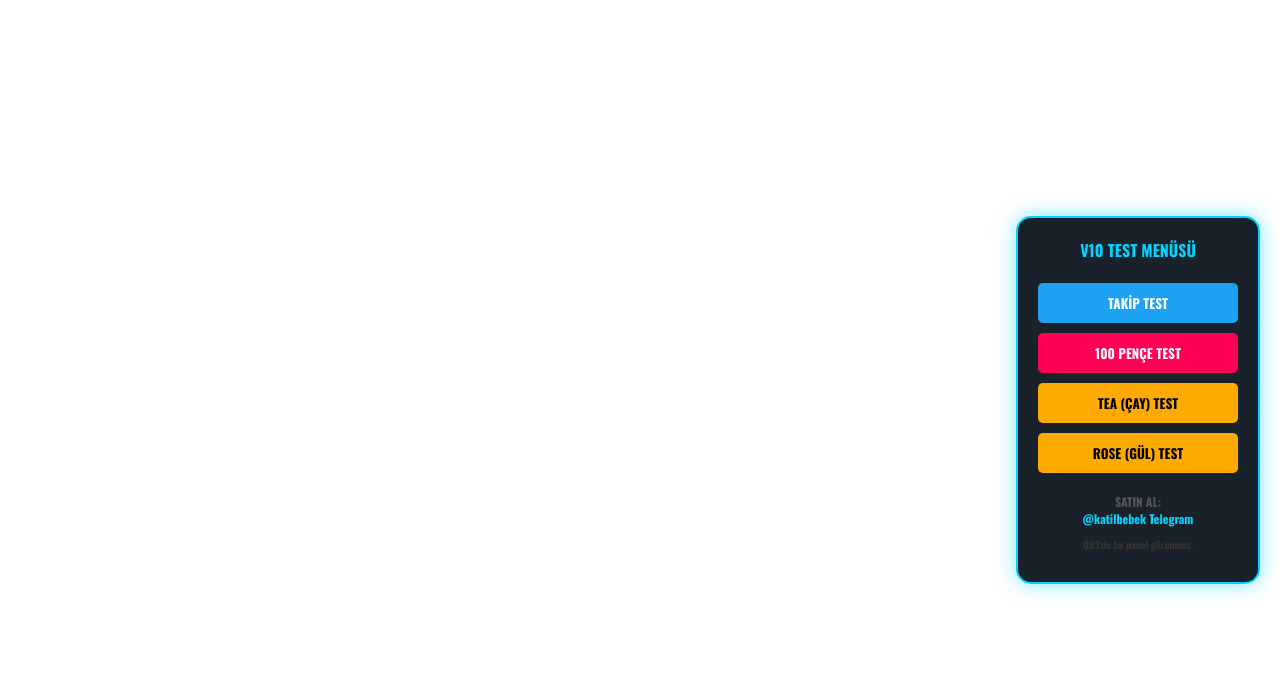
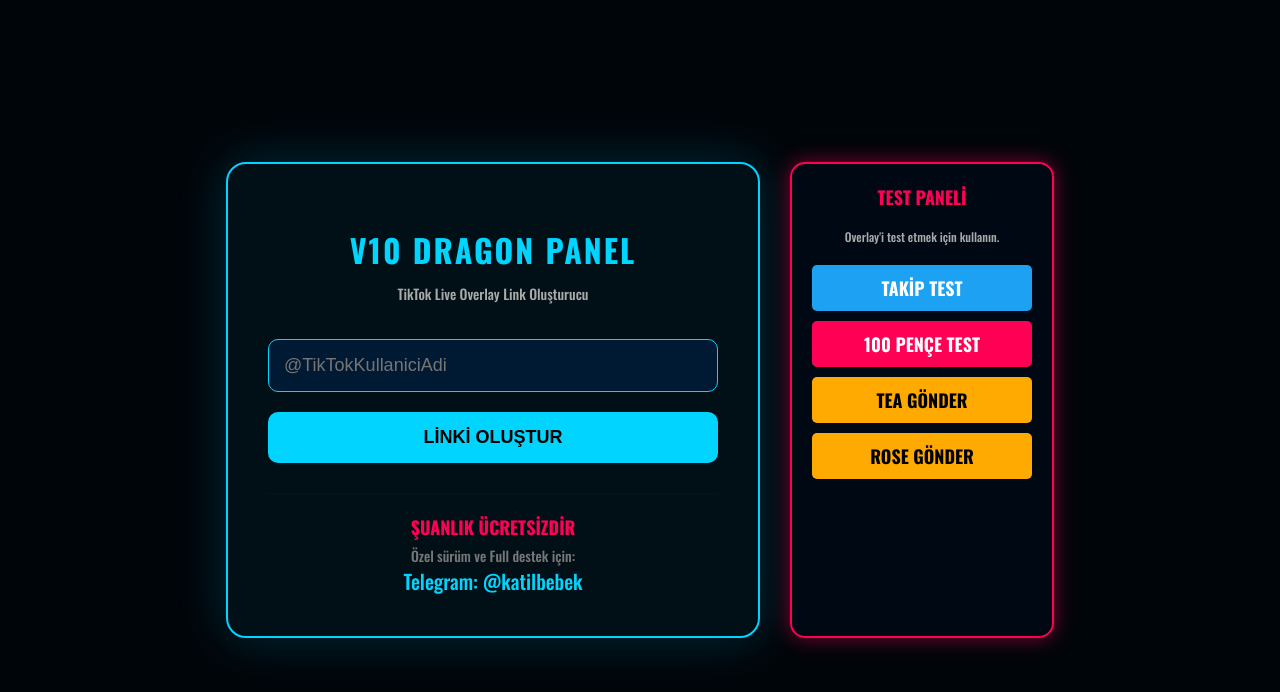
Before and after one commit to shivasxd4/manmanman, a website: page app.html in a window 1280 px wide. Drawn offline with nearby package versions, Linux system fonts and the light colour scheme; no server answers.

Commit message:
Update app.html

```diff
--- a/app.html
+++ b/app.html
@@ -2,119 +2,125 @@
 <html lang="tr">
 <head>
     <meta charset="UTF-8">
-    <title>V10 Blue Dragon Overlay - @katilbebek</title>
-    <script src="/socket.io/socket.io.js"></script>
-    <link href="https://fonts.googleapis.com/css2?family=Oswald:wght@700&display=swap" rel="stylesheet">
+    <title>V10 Blue Dragon Panel - @katilbebek</title>
+    <link href="https://fonts.googleapis.com/css2?family=Oswald:wght@500;700&display=swap" rel="stylesheet">
     <style>
-        /* EKRAN AYARLARI */
-        body { margin: 0; overflow: hidden; background: transparent; font-family: 'Oswald', sans-serif; }
-        #overlay-container { position: relative; width: 100vw; height: 100vh; pointer-events: none; }
+        body { background: #00050a; color: white; font-family: 'Oswald', sans-serif; display: flex; justify-content: center; align-items: center; height: 100vh; margin: 0; }
+        .container { display: flex; gap: 30px; }
 
-        /* TEST PANELİ (SAĞ TARAF) */
-        #test-panel {
-            position: fixed; right: 20px; top: 50%; transform: translateY(-50%);
-            background: rgba(0, 10, 20, 0.9); border: 2px solid #00d4ff;
-            padding: 20px; border-radius: 15px; pointer-events: auto; z-index: 9999;
-            width: 200px; text-align: center; box-shadow: 0 0 20px rgba(0, 212, 255, 0.5);
-        }
-        #test-panel h3 { color: #00d4ff; margin-top: 0; font-size: 16px; text-transform: uppercase; }
-        .test-btn {
-            width: 100%; padding: 10px; margin: 5px 0; border: none; border-radius: 5px;
-            cursor: pointer; font-weight: bold; font-family: 'Oswald'; transition: 0.3s;
-        }
+        /* SOL PANEL: LİNK OLUŞTURMA */
+        .left-panel { background: rgba(0, 212, 255, 0.05); border: 2px solid #00d4ff; padding: 40px; border-radius: 20px; text-align: center; box-shadow: 0 0 50px rgba(0, 212, 255, 0.2); width: 450px; }
+        h1 { color: #00d4ff; text-transform: uppercase; letter-spacing: 2px; margin-bottom: 10px; }
+        .sub-text { color: #aaa; margin-bottom: 25px; font-size: 14px; }
+        input { width: 100%; padding: 15px; margin: 10px 0; border-radius: 10px; border: 1px solid #00d4ff; background: #001a33; color: white; font-size: 18px; box-sizing: border-box; outline: none; }
+        button { background: #00d4ff; color: #000; border: none; padding: 15px; font-weight: bold; border-radius: 10px; cursor: pointer; font-size: 18px; width: 100%; transition: 0.3s; margin-top: 10px; }
+        button:hover { background: #fff; transform: scale(1.02); }
+        .result-box { margin-top: 25px; display: none; background: #001a33; padding: 15px; border-radius: 10px; border: 1px dashed #00d4ff; text-align: left; }
+        code { color: #fff; font-size: 13px; word-break: break-all; }
+        .footer { margin-top: 30px; padding-top: 20px; border-top: 1px solid #111; }
+        .price-tag { color: #ff0055; font-size: 18px; font-weight: bold; display: block; margin-bottom: 5px; }
+        .tg-link { color: #00d4ff; text-decoration: none; font-size: 20px; }
+
+        /* SAĞ PANEL: TEST BUTONLARI */
+        .right-panel { background: rgba(0, 10, 20, 0.9); border: 2px solid #ff0055; padding: 20px; border-radius: 15px; width: 220px; text-align: center; box-shadow: 0 0 20px rgba(255, 0, 85, 0.5); }
+        h3 { color: #ff0055; margin-top: 0; font-size: 18px; text-transform: uppercase; }
+        .test-btn { width: 100%; padding: 10px; margin: 5px 0; border: none; border-radius: 5px; cursor: pointer; font-weight: bold; font-family: 'Oswald'; transition: 0.3s; }
         .btn-follow { background: #1da1f2; color: white; }
         .btn-like { background: #ff0055; color: white; }
         .btn-gift { background: #ffaa00; color: black; }
         .test-btn:hover { transform: scale(1.05); filter: brightness(1.2); }
-
-        /* REKLAM ALANI */
-        #ads { color: #555; font-size: 12px; margin-top: 15px; }
-        #ads a { color: #00d4ff; text-decoration: none; }
-
-        /* EJDERHA VE TEXT ANİMASYONLARI (Senin v10 Efektlerin) */
-        .event-node { position: absolute; left: 50%; top: 50%; transform: translate(-50%, -50%); text-align: center; }
-        .dragon-gif { width: 500px; }
-        .event-text { color: white; font-size: 50px; text-shadow: 0 0 20px #00d4ff, 0 0 40px #00d4ff; display: block; }
-        .combo-text { color: #ff0055; font-size: 70px; font-style: italic; }
     </style>
 </head>
 <body>
 
-    <div id="overlay-container"></div>
+<div class="container">
+    <div class="left-panel">
+        <h1>V10 DRAGON PANEL</h1>
+        <div class="sub-text">TikTok Live Overlay Link Oluşturucu</div>
 
-    <div id="test-panel" id="panel-hide">
-        <h3>V10 TEST MENÜSÜ</h3>
-        <button class="test-btn btn-follow" onclick="simulate('follow')">TAKİP TEST</button>
-        <button class="test-btn btn-like" onclick="simulate('like')">100 PENÇE TEST</button>
-        <button class="test-btn btn-gift" onclick="simulate('gift', 'Tea')">TEA (ÇAY) TEST</button>
-        <button class="test-btn btn-gift" onclick="simulate('gift', 'Rose')">ROSE (GÜL) TEST</button>
+        <input type="text" id="username" placeholder="@TikTokKullaniciAdi">
+        <button onclick="generateLink()">LİNKİ OLUŞTUR</button>
 
-        <div id="ads">
-            SATIN AL: <br>
-            <a href="https://t.me/katilbebek" target="_blank">@katilbebek Telegram</a>
+        <div id="result" class="result-box">
+            <p style="font-size: 12px; color: #00d4ff; margin: 0 0 10px 0;">OBS TARAYICI KAYNAĞINA YAPIŞTIRIN:</p>
+            <code id="generatedUrl"></code>
+            <button onclick="copyUrl()" style="padding: 5px; font-size: 12px; margin-top: 10px; background: #555; color: white;">KOPYALA</button>
         </div>
-        <p style="font-size: 10px; color: #333;">OBS'de bu panel görünmez.</p>
+
+        <div class="footer">
+            <span class="price-tag">ŞUANLIK ÜCRETSİZDİR</span>
+            <div style="font-size: 14px; color: #777;">Özel sürüm ve Full destek için:</div>
+            <a href="https://t.me/katilbebek" class="tg-link">Telegram: @katilbebek</a>
+        </div>
     </div>
 
+    <div class="right-panel">
+        <h3>TEST PANELİ</h3>
+        <p style="font-size:12px; color:#aaa; margin-bottom:15px;">Overlay'i test etmek için kullanın.</p>
+        <button class="test-btn btn-follow" onclick="simulateEvent('follow')">TAKİP TEST</button>
+        <button class="test-btn btn-like" onclick="simulateEvent('like')">100 PENÇE TEST</button>
+        <button class="test-btn btn-gift" onclick="simulateEvent('gift', 'Tea')">TEA GÖNDER</button>
+        <button class="test-btn btn-gift" onclick="simulateEvent('gift', 'Rose')">ROSE GÖNDER</button>
+    </div>
+</div>
+
 <script>
-    const socket = io();
-    const container = document.getElementById('overlay-container');
+    // Kullanıcının oluşturduğu linki takip etmek için global bir değişken
+    let currentOverlayLink = '';
 
-    // URL'den kullanıcı adını al
-    const urlParams = new URLSearchParams(window.location.search);
-    const username = urlParams.get('k');
-    if (username) {
-        socket.emit('set-user', username);
+    function generateLink() {
+        let user = document.getElementById('username').value.trim();
+        if(!user) return alert("Kullanıcı adı giriniz!");
+        if(!user.startsWith('@')) user = '@' + user;
+
+        currentOverlayLink = window.location.origin + "/?k=" + encodeURIComponent(user); // index.html'e yönlendiriyoruz
+        document.getElementById('generatedUrl').innerText = currentOverlayLink;
+        document.getElementById('result').style.display = 'block';
     }
 
-    // TEST FONKSİYONU
-    let comboCount = 0;
-    function simulate(type, giftName = '') {
-        let mockData = {
-            uniqueId: 'TestUser',
-            type: type,
-            text: type === 'follow' ? 'TAKİP ETTİ!' : (type === 'like' ? '100 PENÇE ATTI!' : giftName.toUpperCase() + ' GÖNDERDİ!'),
-            giftName: giftName
-        };
+    function copyUrl() {
+        if(currentOverlayLink) {
+            navigator.clipboard.writeText(currentOverlayLink);
+            alert("Link kopyalandı!");
+        } else {
+            alert("Önce bir link oluşturun!");
+        }
+    }
 
-        if (type === 'gift') {
-            comboCount++;
-            mockData.combo = comboCount;
-            // Gül ise kombo yap, Çay ise direkt göster gibi mantık kurabilirsin
-        } else {
-            comboCount = 0;
+    // TEST BUTONLARI İÇİN FONKSİYON
+    function simulateEvent(type, giftName = '') {
+        if (!currentOverlayLink) {
+            alert("Önce bir overlay linki oluşturmalısınız!");
+            return;
         }
 
-        showEvent(mockData);
-    }
+        const testUser = '@TestUser';
+        const testPFP = 'https://p16-sign-va.tiktokcdn.com/tos-maliva-avt-0068/7342676759837900805~c5_100x100.jpeg'; // Rastgele bir PFP
+        let testText = '';
+        let repeatCount = 1;
 
-    // EVENT GÖSTERİMİ
-    socket.on('event', (data) => {
-        showEvent(data);
-    });
+        if (type === 'follow') testText = 'TAKİP ETTİ!';
+        else if (type === 'like') testText = '100 PENÇE ATTI!';
+        else if (type === 'gift') {
+            testText = `${giftName.toUpperCase()} GÖNDERDİ!`;
+            repeatCount = Math.floor(Math.random() * 5) + 1; // 1-5 arası rastgele kombo
+        }
 
-    function showEvent(data) {
-        const div = document.createElement('div');
-        div.className = 'event-node';
+        // Overlay linkini açıp test verisi gönder
+        const finalTestLink = `${currentOverlayLink}&testData=${encodeURIComponent(JSON.stringify({
+            uniqueId: testUser,
+            profilePictureUrl: testPFP,
+            text: testText,
+            repeatCount: repeatCount,
+            type: type,
+            giftName: giftName
+        }))}`;
 
-        // Kombo varsa metni güncelle
-        let comboHtml = data.combo ? `<div class="combo-text">KOMBO x${data.combo}</div>` : '';
-
-        div.innerHTML = `
-            <img src="https://i.giphy.com/media/v1.Y2lkPTc5MGI3NjExNHJueGZ3bmZ3bmZ3bmZ3bmZ3bmZ3bmZ3bmZ3bmZ3bmZ3bmZ3JmVwPXYxX2ludGVybmFsX2dpZl9ieV9pZCZjdD1z/3o7TKMGpxx6xY2H5T2/giphy.gif" class="dragon-gif">
-            <div class="event-text">@${data.uniqueId}</div>
-            <div class="event-text">${data.text}</div>
-            ${comboHtml}
-        `;
-
-        container.appendChild(div);
-        setTimeout(() => div.remove(), 4000);
-    }
-
-    // OBS'de sağ paneli gizleme (Opsiyonel: Kullanıcı isterse kapatır)
-    if(window.location.search.includes('hide=true')) {
-        document.getElementById('test-panel').style.display = 'none';
+        // Yeni bir pencerede aç veya mevcut pencereyi güncelle
+        window.open(finalTestLink, '_blank');
+        alert("Overlay açılıyor. Testi görmek için çıkan pencereye bakın.");
     }
 </script>
+
 </body>
 </html>
```
